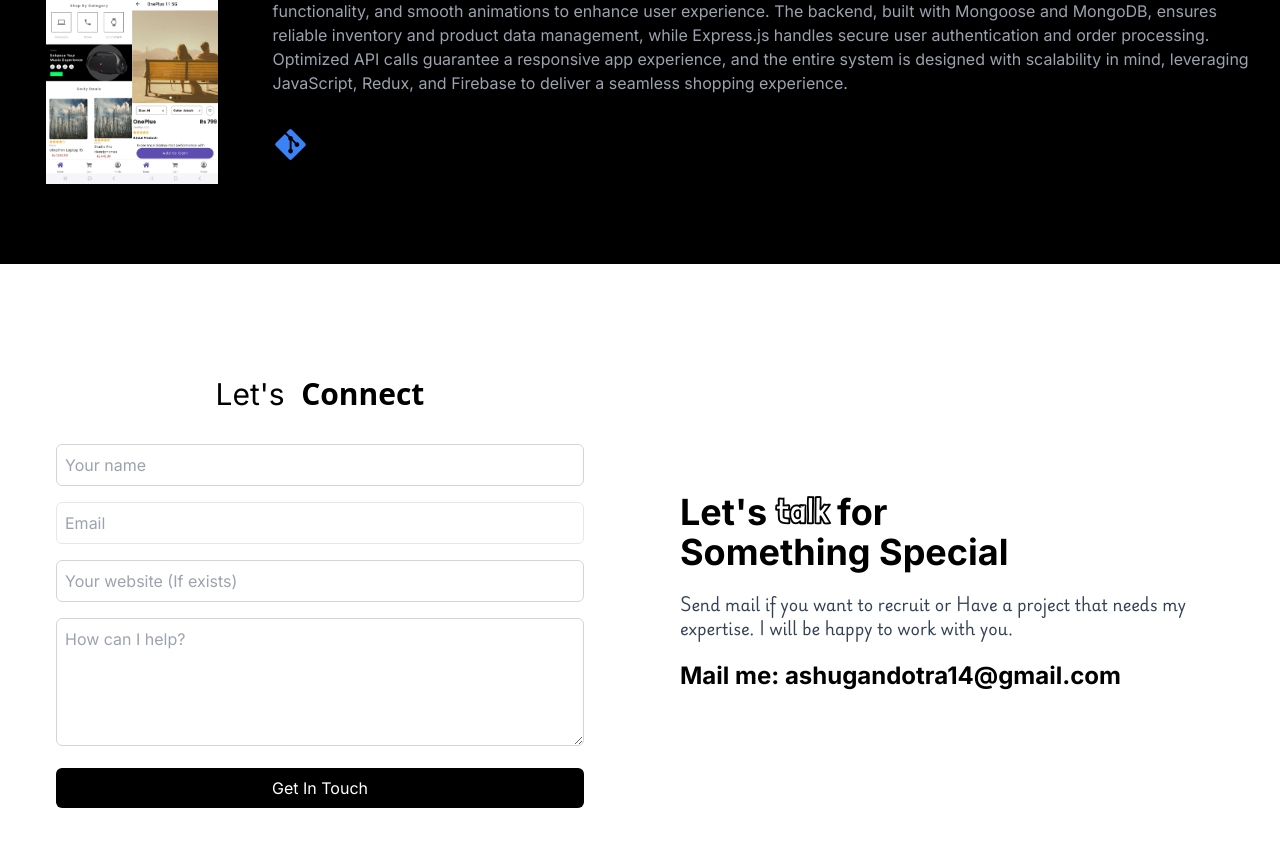
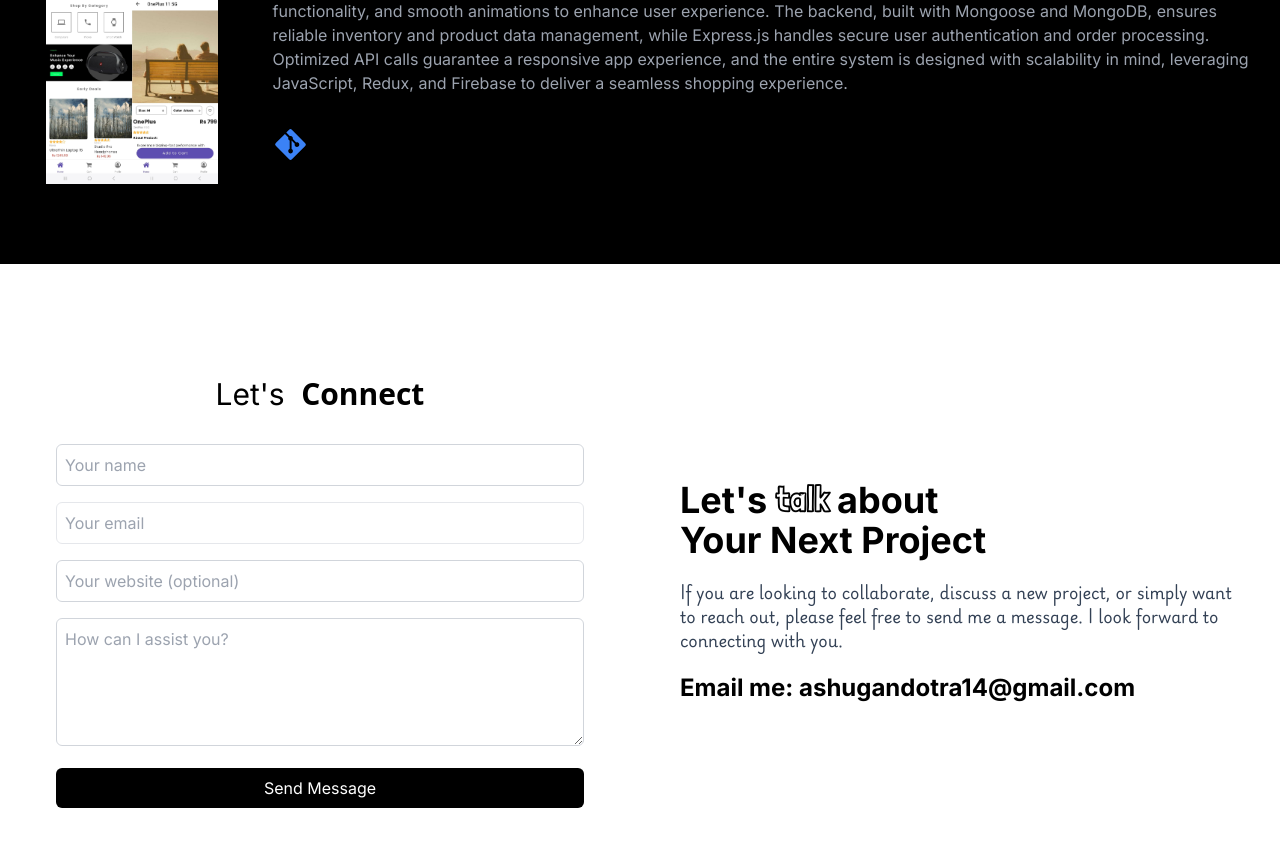
Before and after one commit to Aashu-crypto/portfolio, a Next.js app in the folder portfolio/: page / in a window 1280 px wide. Shown: the part 4193-5039 px from the top of the page. Built offline with nearby package versions, Linux system fonts and the light colour scheme; no server answers.

Commit message:
updated form

```diff
--- a/portfolio/components/Form.tsx
+++ b/portfolio/components/Form.tsx
@@ -15,7 +15,8 @@ const Form = (props: Props) => {
     website: "",
     message: "",
   });
-  const [loading,setLoading]= useState(false)
+  const [loading, setLoading] = useState(false);
+
   const validate = () => {
     const newErrors = { name: "", email: "", website: "", message: "" };
     let isValid = true;
@@ -36,13 +37,14 @@ const Form = (props: Props) => {
     setErrors(newErrors);
     return isValid;
   };
+
   const handleSubmit = async (event: any) => {
     event.preventDefault();
     if (!validate()) {
-        return;
-      }
+      return;
+    }
     setStatus("Sending...");
-    setLoading(true)
+    setLoading(true);
 
     const formData = new FormData();
     formData.append("name", name);
@@ -59,17 +61,18 @@ const Form = (props: Props) => {
     });
 
     if (res.ok) {
-      setStatus("Email sent successfully");
+      setStatus("Your message has been sent successfully.");
       setName("");
       setEmail("");
       setWebsite("");
       setMessage("");
-      setLoading(false)
-      alert("I will reach back to you")
+      setLoading(false);
+      alert("Thank you! I'll get back to you shortly.");
     } else {
-      setStatus("Error sending email");
+      setStatus("There was an error sending your message. Please try again later.");
     }
   };
+
   return (
     <div className="md:grid md:grid-cols-2 md:mt-14 mt-10 relative" id="contact">
       {loading && (
@@ -93,7 +96,7 @@ const Form = (props: Props) => {
           {errors.name && <div className="text-red-500">{errors.name}</div>}
           <input
             type="email"
-            placeholder="Email"
+            placeholder="Your email"
             className="border w-full rounded-md p-2"
             onChange={(e) => setEmail(e.target.value)}
             value={email}
@@ -101,14 +104,14 @@ const Form = (props: Props) => {
           {errors.email && <div className="text-red-500">{errors.email}</div>}
           <input
             type="text"
-            placeholder="Your website (If exists)"
+            placeholder="Your website (optional)"
             className="w-full p-2 border border-gray-300 rounded-md"
             onChange={(e) => setWebsite(e.target.value)}
             value={website}
           />
 
           <textarea
-            placeholder="How can I help?"
+            placeholder="How can I assist you?"
             className="w-full p-2 border border-gray-300 rounded-md h-32"
             onChange={(e) => setMessage(e.target.value)}
             value={message}
@@ -119,7 +122,7 @@ const Form = (props: Props) => {
             className="w-full p-2 bg-black text-white rounded-md"
             onClick={handleSubmit}
           >
-            Get In Touch
+            Send Message
           </button>
         </form>
         {status && <div className="mt-4 text-center">{status}</div>}
@@ -127,23 +130,22 @@ const Form = (props: Props) => {
       <div className="p-10 flex flex-col justify-center">
         <div>
           <h1 className="font-bold text-3xl md:text-4xl flex flex-row">
-            Let&apos;s <span className="mx-2 font-outline">talk</span>for
+            Let&apos;s <span className="mx-2 font-outline">talk</span> about
           </h1>
           <h1 className="font-bold text-3xl md:text-4xl flex flex-row">
-            Something Special
+            Your Next Project
           </h1>
         </div>
 
         <p className="font-normal text-slate-700 my-5">
-          Send mail if you want to recruit or Have a project that needs my expertise. I will be happy to work with you.
+          If you are looking to collaborate, discuss a new project, or simply want to reach out, please feel free to send me a message. I look forward to connecting with you.
         </p>
         <div className="font-bold text-2xl">
-          Mail me: ashugandotra14@gmail.com
+          Email me: ashugandotra14@gmail.com
         </div>
       </div>
     </div>
   );
 };
 
-
 export default Form;
```
